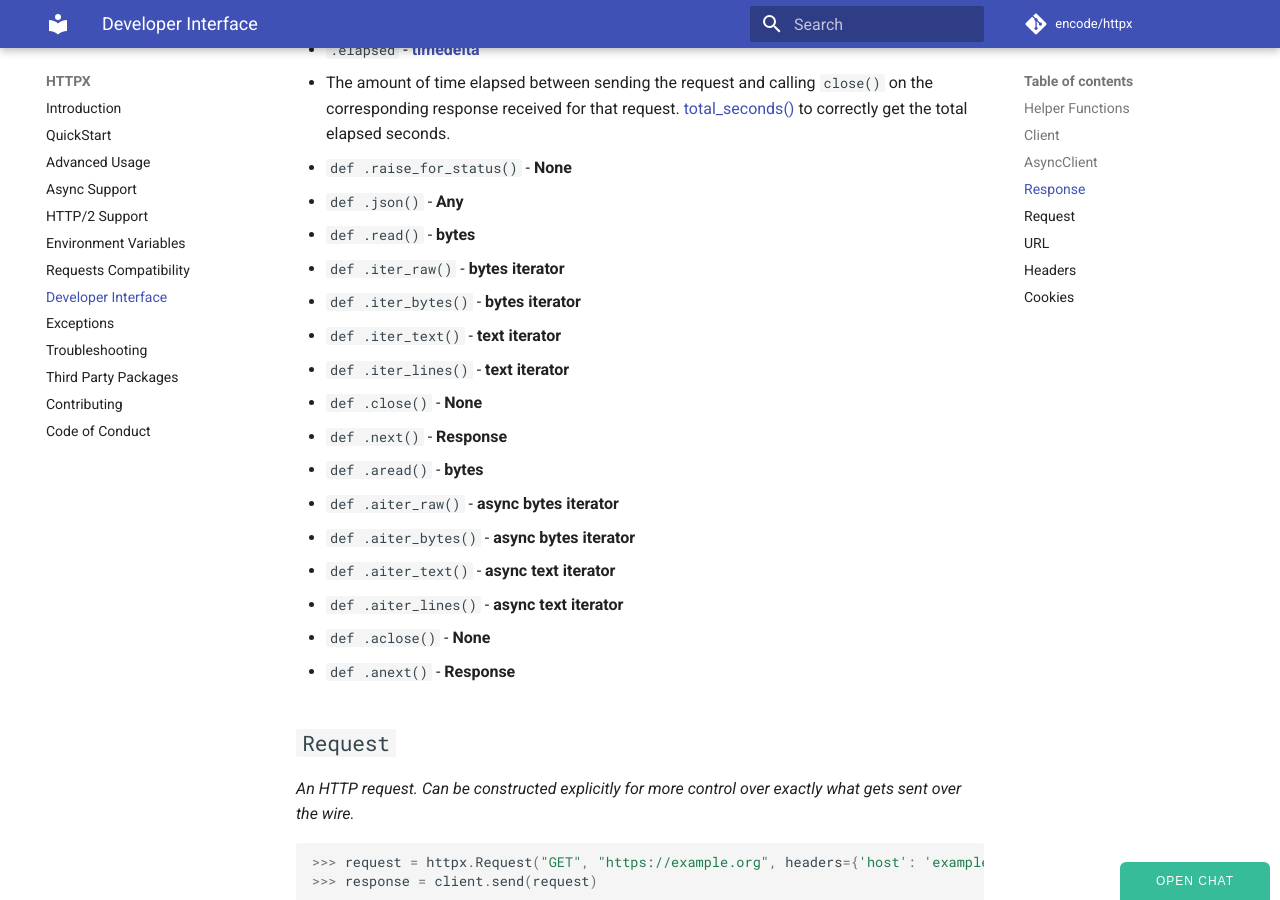
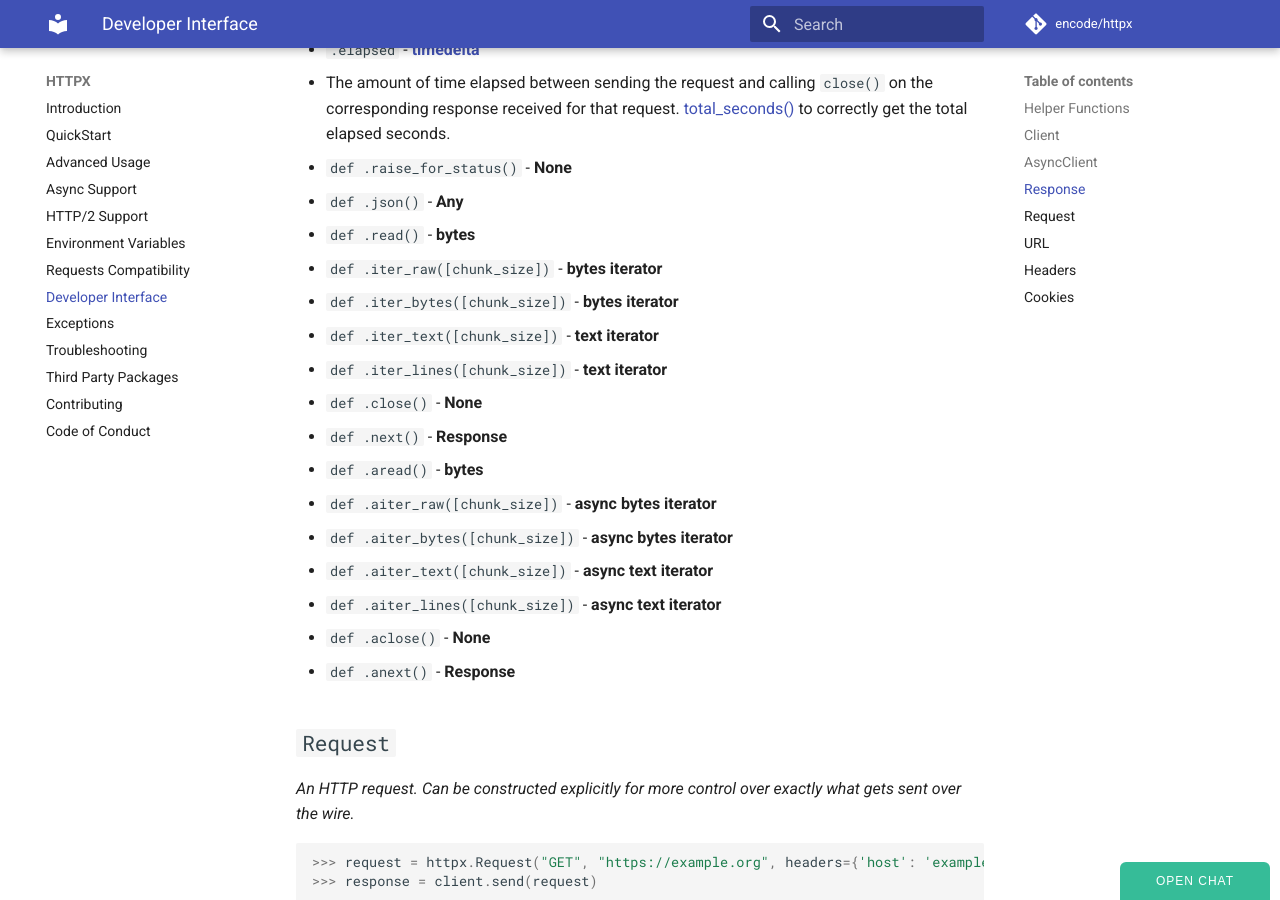
Before and after one commit to CarolinaBentrescas/httpx2, an MkDocs documentation site: the page built from docs/api.md, in a window 1280 px wide and 900 px high, scrolled down 2335 px. Built offline with MkDocs 1.6.1 and Material for MkDocs 9.7.7, drawn with Linux system fonts in a browser that asks for light colours; comment, search, counter and statistics services are not loaded.

```diff
--- a/docs/api.md
+++ b/docs/api.md
@@ -73,17 +73,17 @@
 * `def .raise_for_status()` - **None**
 * `def .json()` - **Any**
 * `def .read()` - **bytes**
-* `def .iter_raw()` - **bytes iterator**
-* `def .iter_bytes()` - **bytes iterator**
-* `def .iter_text()` - **text iterator**
-* `def .iter_lines()` - **text iterator**
+* `def .iter_raw([chunk_size])` - **bytes iterator**
+* `def .iter_bytes([chunk_size])` - **bytes iterator**
+* `def .iter_text([chunk_size])` - **text iterator**
+* `def .iter_lines([chunk_size])` - **text iterator**
 * `def .close()` - **None**
 * `def .next()` - **Response**
 * `def .aread()` - **bytes**
-* `def .aiter_raw()` - **async bytes iterator**
-* `def .aiter_bytes()` - **async bytes iterator**
-* `def .aiter_text()` - **async text iterator**
-* `def .aiter_lines()` - **async text iterator**
+* `def .aiter_raw([chunk_size])` - **async bytes iterator**
+* `def .aiter_bytes([chunk_size])` - **async bytes iterator**
+* `def .aiter_text([chunk_size])` - **async text iterator**
+* `def .aiter_lines([chunk_size])` - **async text iterator**
 * `def .aclose()` - **None**
 * `def .anext()` - **Response**
 
```
